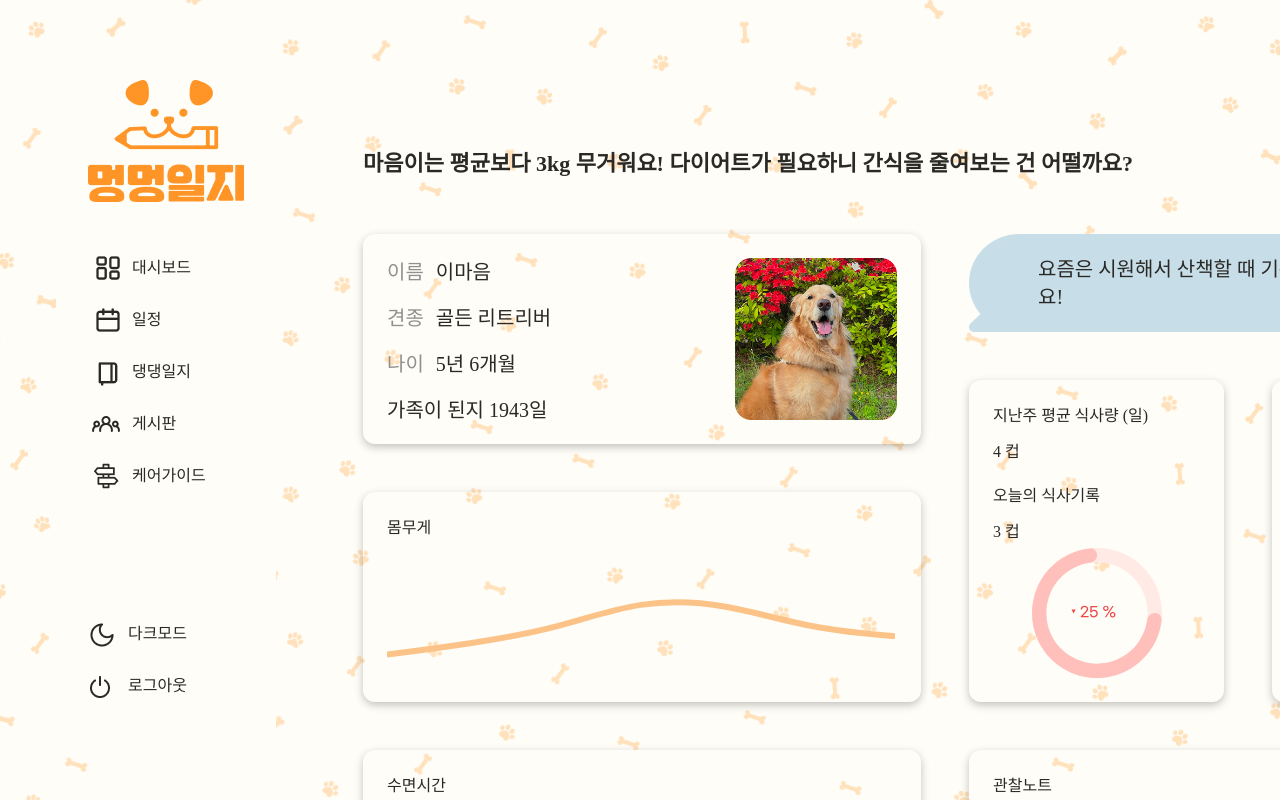
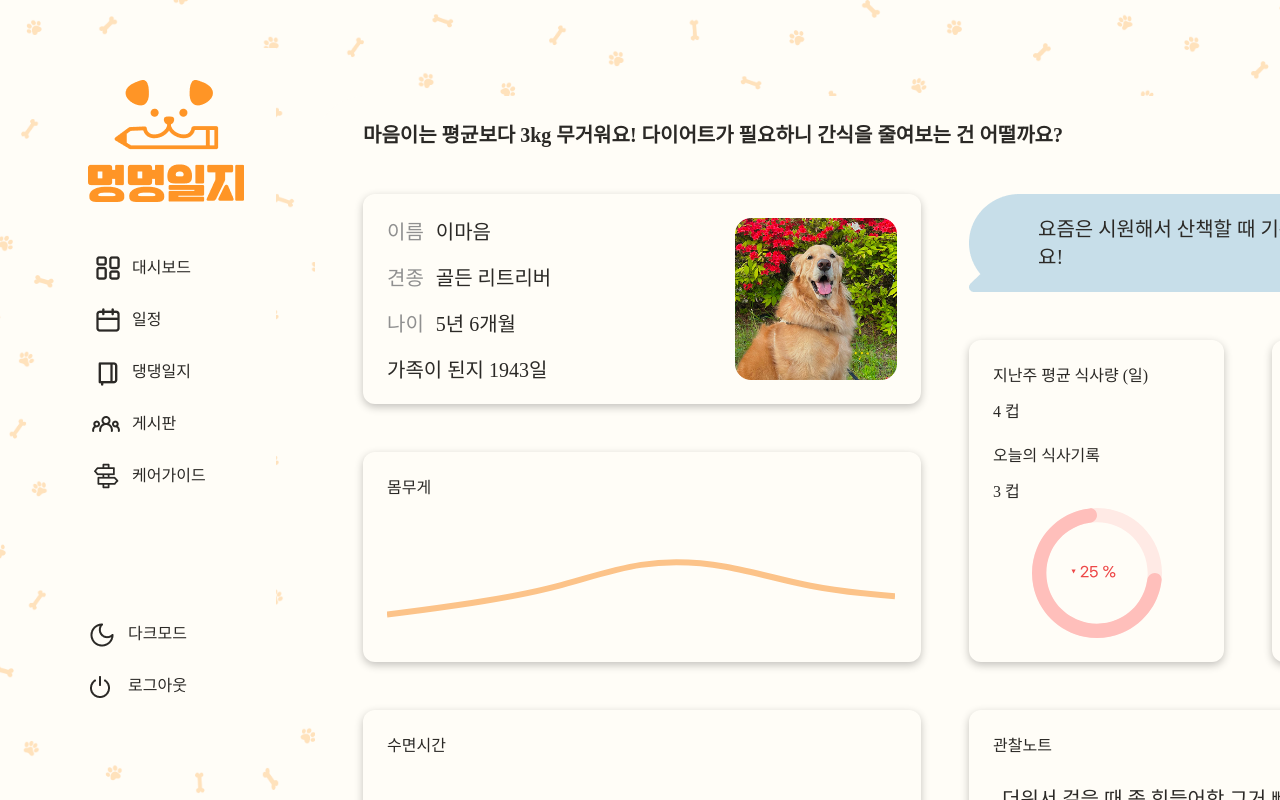
Before and after one commit to run3go/WEB4_5_404TNF_FE, a Next.js app: page /dashboard in a window 1280 px wide. Shown: the top 800 px of the page. Built offline with nearby package versions, Linux system fonts and the light colour scheme.

Commit message:
💄 Style: 스크롤 생기는 부분 수정

```diff
--- a/src/app/dashboard/page.tsx
+++ b/src/app/dashboard/page.tsx
@@ -37,12 +37,11 @@ export default async function Dashboard() {
   ];
 
   return (
-    <>
-      <div className="w-[1548px] bg-[var(--background)] p-12">
-        <div className="mb-13 flex items-center justify-between">
-          <h2 className="text-[22px] font-bold">
-            마음이는 평균보다 3kg 무거워요! 다이어트가 필요하니 간식을 줄여보는
-            건 어떨까요?
+    <div className="w-full rounded-[50px] bg-[var(--color-background)] px-12 py-5">
+      <div className="mb-10 flex items-center justify-between">
+        <h2 className="text-xl font-bold">
+          마음이는 평균보다 3kg 무거워요! 다이어트가 필요하니 간식을 줄여보는 건
+          어떨까요?
         </h2>
         <SelectBox options={options} width={110} footstep />
       </div>
@@ -68,6 +67,5 @@ export default async function Dashboard() {
         <WalkCard />
       </div>
     </div>
-    </>
   );
 }
```
Lines whose indentation alone changed are shown as unchanged.
